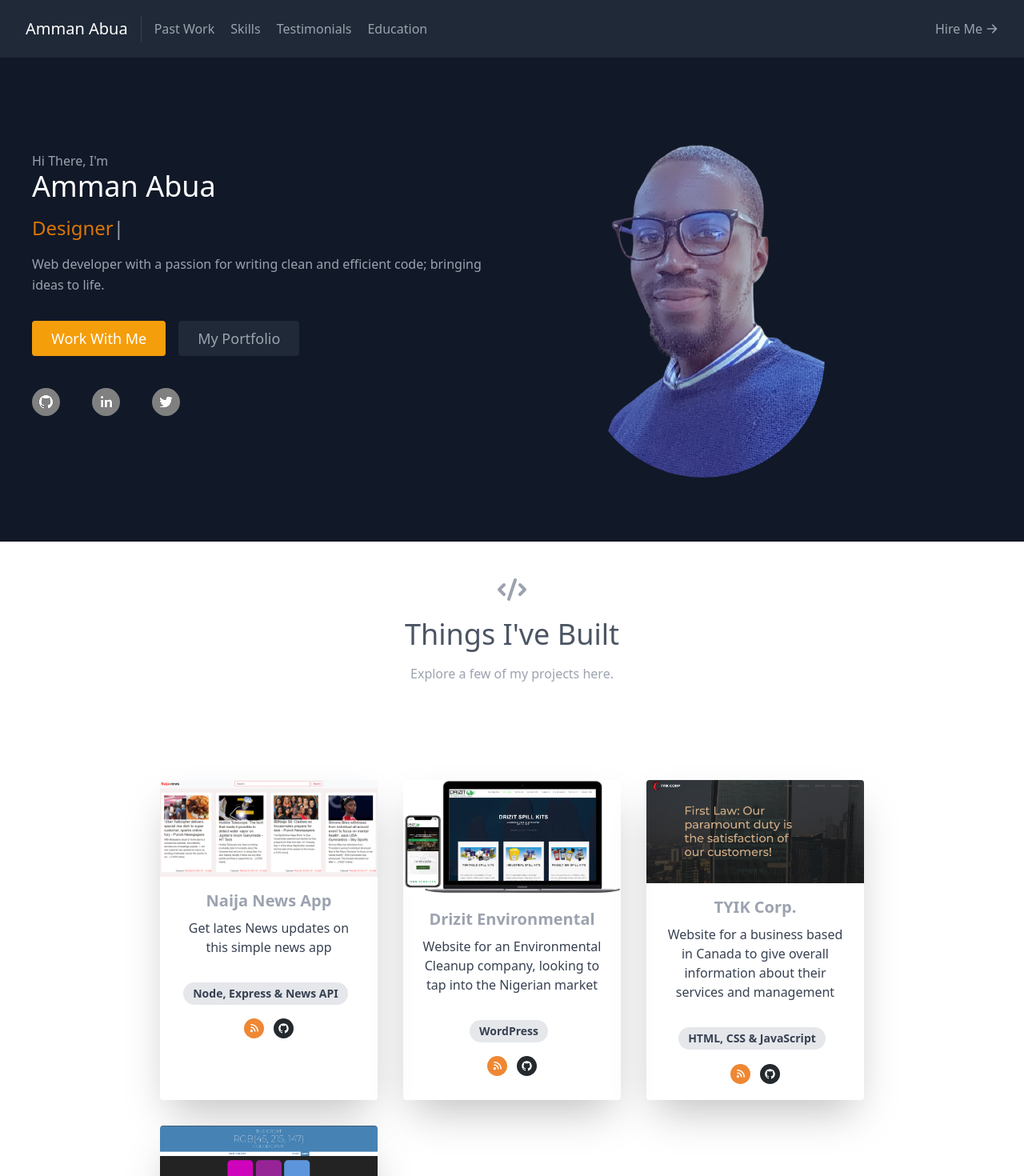
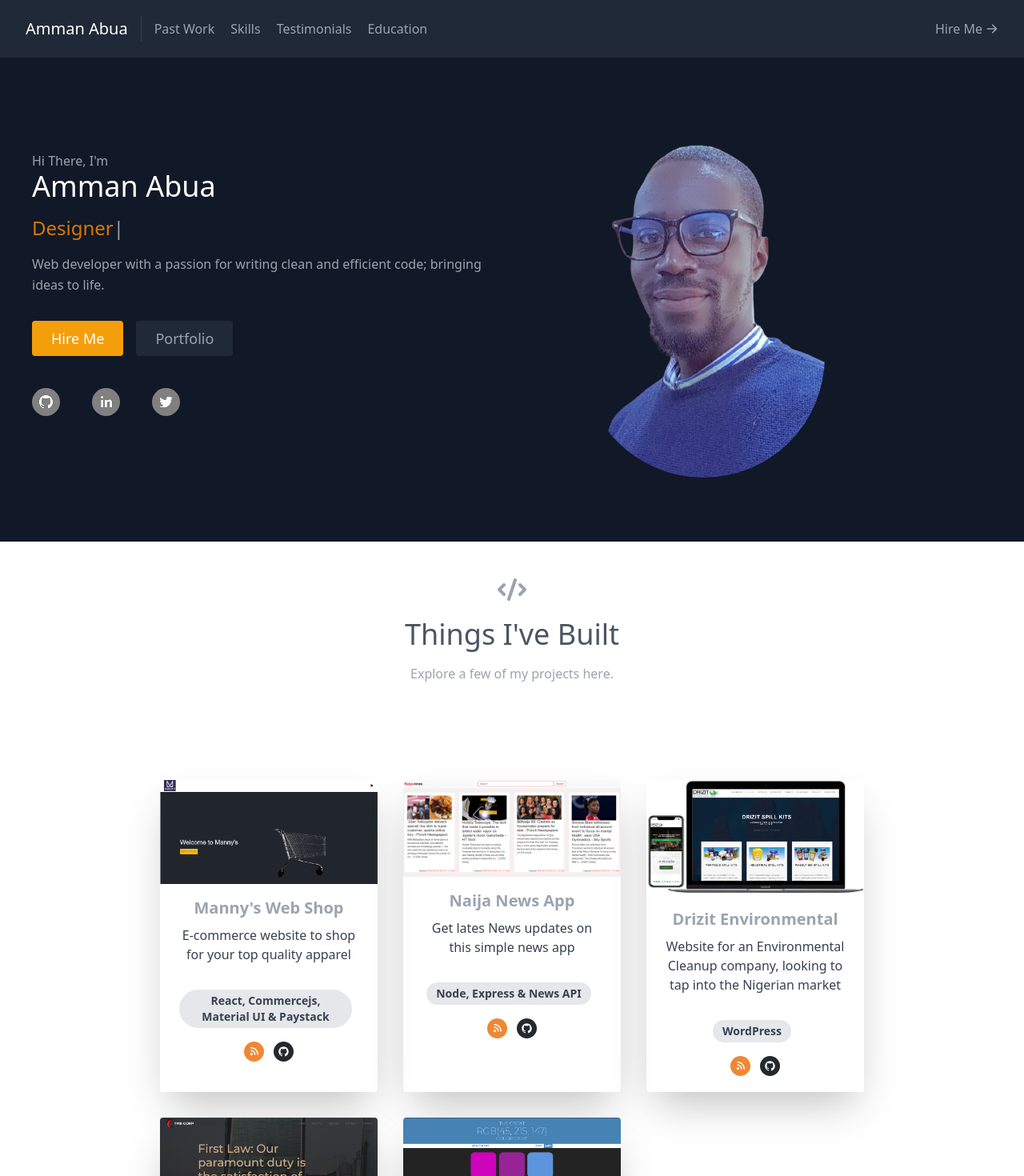
Before and after one commit to ammanabua/my-portfolio, a React (Create React App) app: page / in a window 1280 px wide. Shown: the top 1470 px of the page at 80% size. Built offline with nearby package versions, Linux system fonts and the light colour scheme.

Commit message:
add e-commerce project

```diff
--- a/src/components/About.js
+++ b/src/components/About.js
@@ -12,7 +12,7 @@ export default function About() {
           showCursor: true,
           backDelay: 1500,
           backSpeed: 60,
-          strings: ['Web Developer', 'Designer', 'Content-Creator', 'Basketballer'],
+          strings: ['Web Developer', 'Designer', 'Content-creator', 'Basketballer'],
           typeSpeed: 100,
          })
     },[]);
@@ -35,12 +35,12 @@ export default function About() {
                         <a
                         href="#contact"
                         className="inline-flex text-white bg-yellow-500 border-0 py-2 px-6 focus:outline-none hover:bg-yellow-600 rounded text-lg">
-                        Work With Me
+                        Hire Me
                         </a>
                         <a
                         href="#projects"
                         className="ml-4 inline-flex text-gray-400 bg-gray-800 border-0 py-2 px-6 focus:outline-none hover:bg-gray-700 hover:text-white rounded text-lg">
-                        My Portfolio
+                        Portfolio
                         </a>
                     </div>
                     <div className="flex justify-center my-10">
--- a/src/data.js
+++ b/src/data.js
@@ -1,5 +1,14 @@
 export const projects = [
 
+  {
+    title: "Manny's Web Shop",
+    subtitle: "React, Commercejs, Material UI & Paystack",
+    description:
+      "E-commerce website to shop for your top quality apparel",
+    image: "./mannys.png",
+    link: "https://mannyswebshop.netlify.app/",
+    github: "https://github.com/ammanabua/e-commerce-shop",
+  },
   {
     title: "Naija News App",
     subtitle: "Node, Express & News API",
```
Also changed, not shown: public/mannys.png (added).
